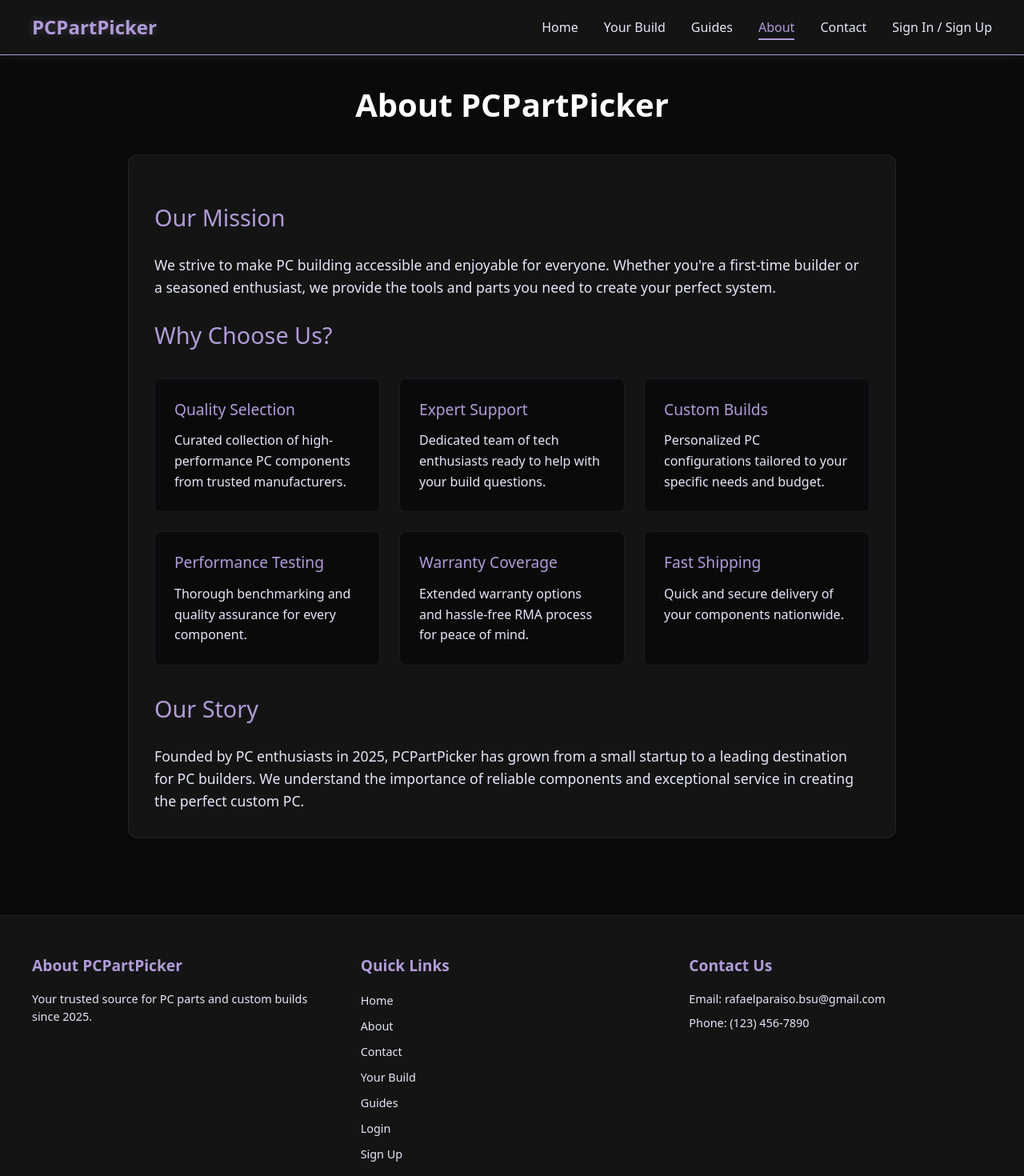
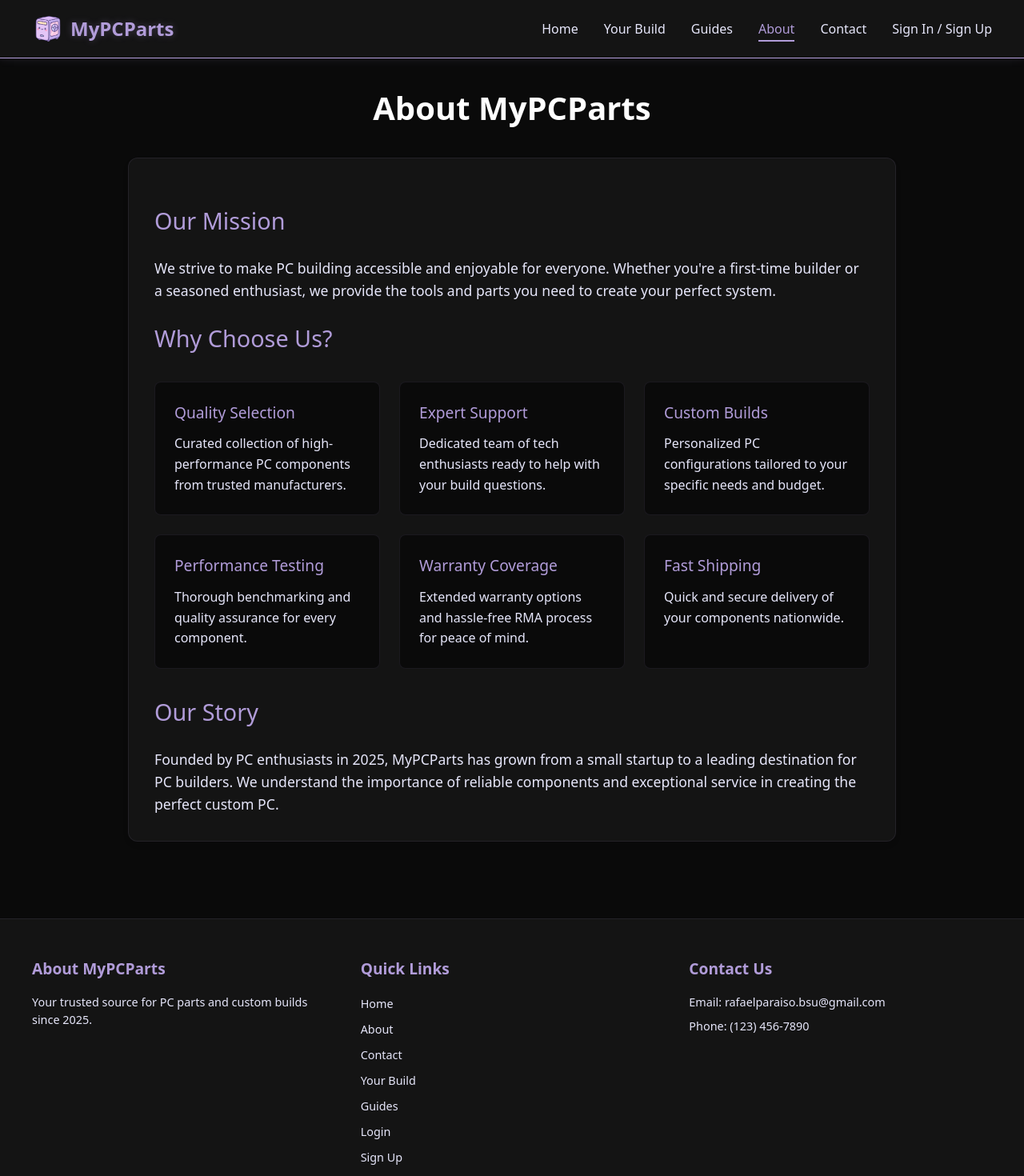
Before and after one commit to RafaelParaisoBSU/PCPartPicker-Website-TOMWEBA1, a React (Vite) app in the folder client/: page /about in a window 1280 px wide. Shown: the top 1470 px of the page at 80% size. Built offline with nearby package versions, Linux system fonts and the light colour scheme; no server answers.

Commit message:
Logo and Name Change

```diff
--- a/client/index.html
+++ b/client/index.html
@@ -2,9 +2,9 @@
 <html lang="en">
   <head>
     <meta charset="UTF-8" />
-    <link rel="icon" type="image/svg+xml" href="/logo.png" />
+    <link rel="icon" type="image/svg+xml" href="/logo.svg" />
     <meta name="viewport" content="width=device-width, initial-scale=1.0" />
-    <title>PCPartPicker</title>
+    <title>MyPCParts</title>
   </head>
   <body>
     <div id="root"></div>
--- a/client/src/components/About.jsx
+++ b/client/src/components/About.jsx
@@ -4,7 +4,7 @@ import '../styles/About.scss';
 const About = () => {
   return (
     <div className="about-container">
-      <h1>About PCPartPicker</h1>
+      <h1>About MyPCParts</h1>
 
       <div className="about-content">
         {/* Mission statement section */}
@@ -58,7 +58,7 @@ const About = () => {
         {/* Company history section */}
         <div className="about-section">
           <h2>Our Story</h2>
-          <p>Founded by PC enthusiasts in 2025, PCPartPicker has grown from a small startup to a leading destination for PC builders. We understand the importance of reliable components and exceptional service in creating the perfect custom PC.</p>
+          <p>Founded by PC enthusiasts in 2025, MyPCParts has grown from a small startup to a leading destination for PC builders. We understand the importance of reliable components and exceptional service in creating the perfect custom PC.</p>
         </div>
       </div>
     </div>
--- a/client/src/components/Footer.jsx
+++ b/client/src/components/Footer.jsx
@@ -7,7 +7,7 @@ const Footer = () => {
       <div className="footer-content">
         {/* About section */}
         <div className="footer-section">
-          <h3>About PCPartPicker</h3>
+          <h3>About MyPCParts</h3>
           <p>Your trusted source for PC parts and custom builds since 2025.</p>
         </div>
 
@@ -35,7 +35,7 @@ const Footer = () => {
 
       {/* Copyright notice */}
       <div className="footer-bottom">
-        <p>&copy; 2025 PCPartPicker. All rights reserved.</p>
+        <p>&copy; 2025 MyPCParts. All rights reserved.</p>
       </div>
     </footer>
   );
--- a/client/src/components/Navbar.jsx
+++ b/client/src/components/Navbar.jsx
@@ -88,7 +88,8 @@ const Navbar = ({ cartComponent, user: userProp, setUser: setUserProp, onClearCa
       <div className="nav-content">
         {/* Logo */}
         <Link to="/" className="logo">
-          PCPartPicker
+          <img src="/logo.svg" alt="MyPCParts Logo" />
+          MyPCParts
         </Link>
 
         {/* Mobile hamburger menu button */}
--- a/client/src/styles/Navbar.scss
+++ b/client/src/styles/Navbar.scss
@@ -17,11 +17,19 @@
     position: relative;
 
     .logo {
+      display: flex;
+      align-items: center;
+      gap: 0.5rem;
       font-size: 1.5rem;
       font-weight: bold;
       color: variables.$accent-color;
       text-shadow: 0 0 10px rgba(variables.$accent-color, 0.3);
       z-index: 2;
+
+      img {
+        height: 40px;
+        width: auto;
+      }
     }
 
     .hamburger {
--- a/package.json
+++ b/package.json
@@ -1,7 +1,7 @@
 {
   "name": "pcpartpicker-website",
   "version": "1.0.0",
-  "description": "PCPartPicker",
+  "description": "MyPCParts",
   "scripts": {
     "start": "concurrently \"cd backend && npm start\" \"cd client && npm run dev\"",
     "build": "cd client && npm install --production=false && npm run build",
```
Also changed, not shown: client/public/logo.png (deleted), client/public/logo.svg (added).
